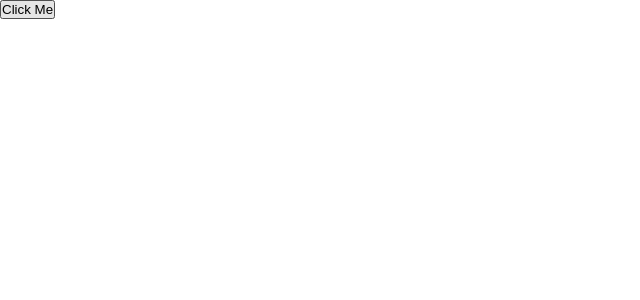
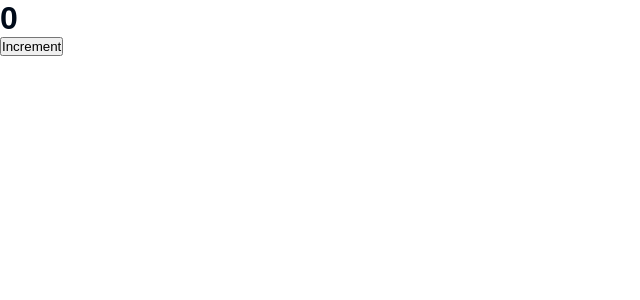
Before and after one commit to code-with-prathamesh/React-projects, a React (Vite) app in the folder basic-react-project/: page / in a window 1280 px wide. Shown: the top 300 px of the page, without its empty margins (0-640 px from the left). Built offline with nearby package versions, Linux system fonts and the light colour scheme.

Commit message:
React State: useState()

```diff
--- /dev/null
+++ b/basic-react-project/src/hooks/State.jsx
@@ -0,0 +1,14 @@
+import { useState } from "react";
+
+export const State = () => {
+  const [count, setCount] = useState(0);
+  const handleIncrement = () => {
+    setCount(() => count + 1);
+  };
+  return (
+    <>
+      <h1>{count}</h1>
+      <button onClick={handleIncrement}>Increment</button>
+    </>
+  );
+};
--- a/basic-react-project/src/main.jsx
+++ b/basic-react-project/src/main.jsx
@@ -1,7 +1,8 @@
 import { StrictMode } from "react";
 import { createRoot } from "react-dom/client";
 import "./index.css";
-import { EventPropogation } from "./components/EventPropogation";
+import { State } from "./hooks/State";
+// import { EventPropogation } from "./components/EventPropogation";
 // import App from "./App.jsx";
 // import { EventProps } from "./components/EventProps.jsx";
 // import { EventHandling } from "./components/EventHandling.jsx";
@@ -11,6 +12,7 @@
     {/* <App /> */}
     {/* <EventHandling /> */}
     {/* <EventProps /> */}
-    <EventPropogation />
+    {/* <EventPropogation /> */}
+    <State />
   </StrictMode>
 );
```
